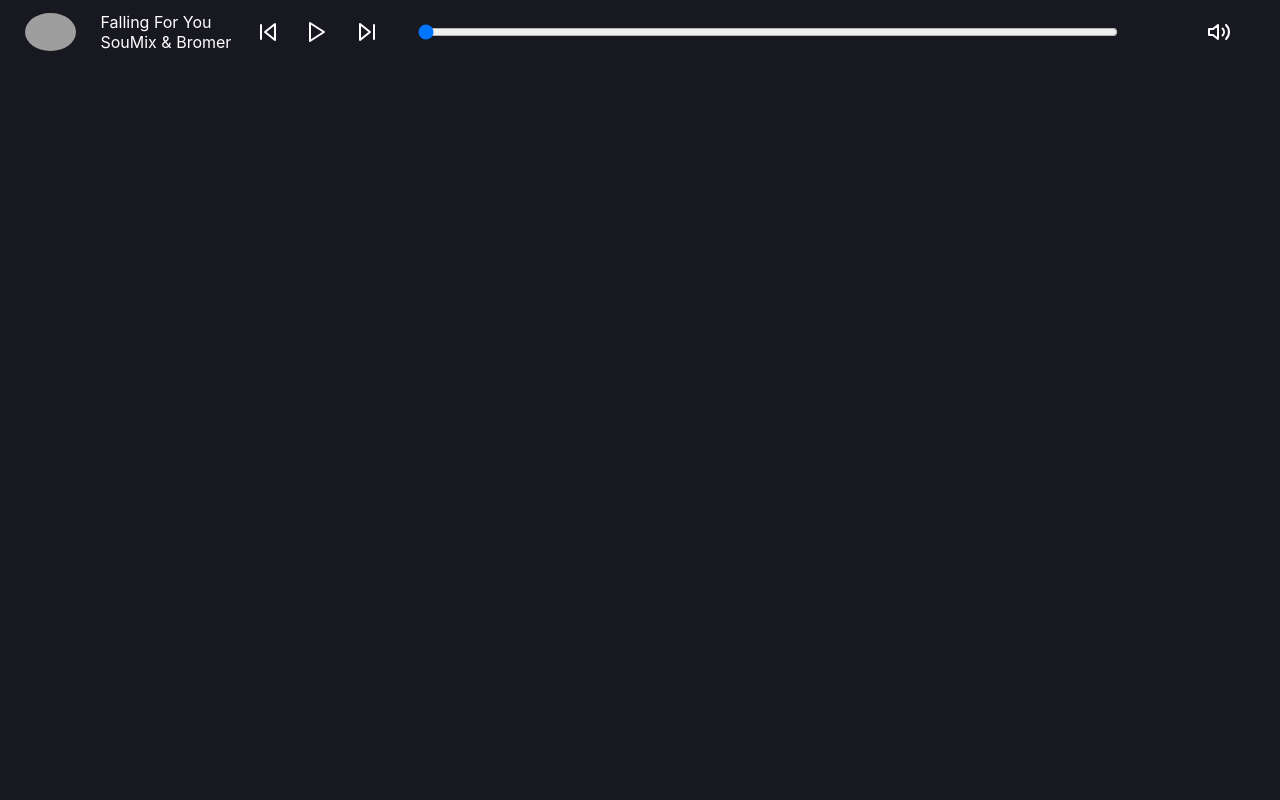
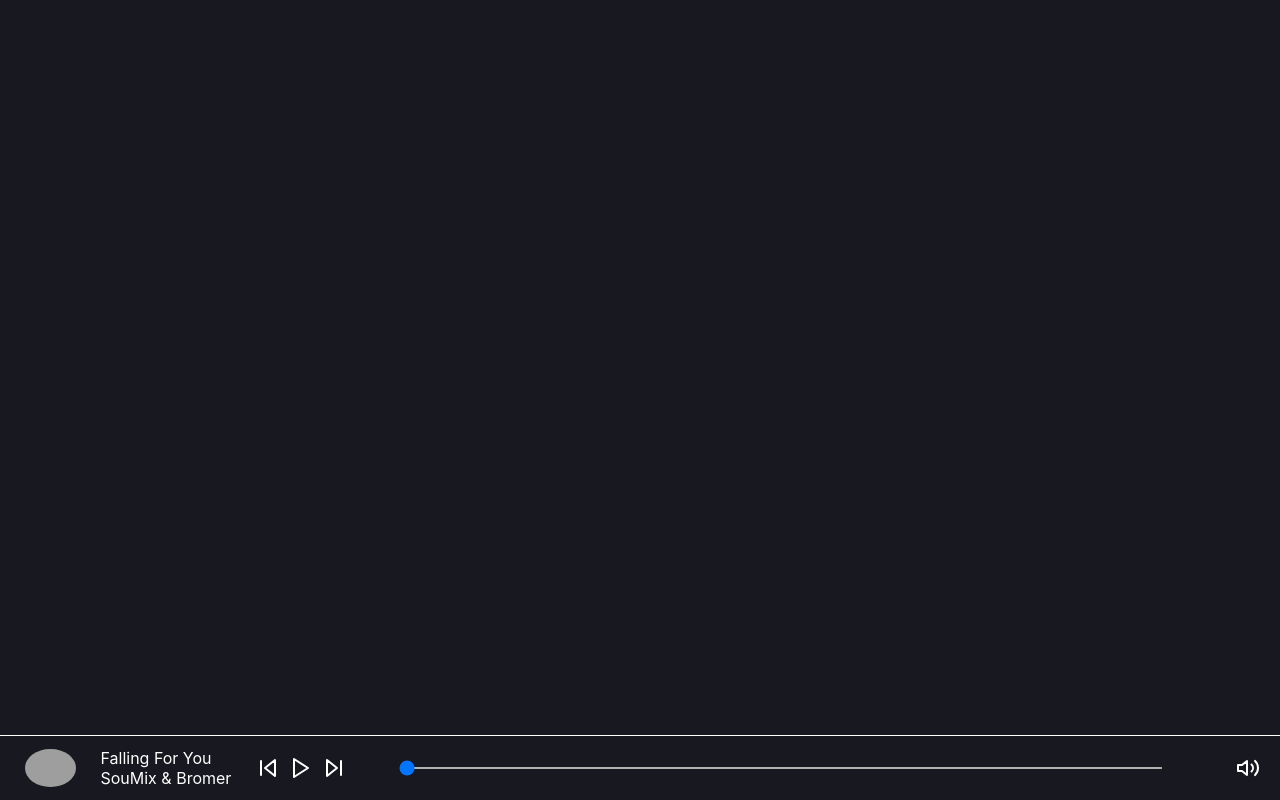
Before and after one commit to CharBar3/audio-streaming-service, a React (Create React App) app: page / in a window 1280 px wide. Built offline with nearby package versions, Linux system fonts and the light colour scheme; grey boxes are pictures that could not be loaded.

Commit message:
MediaPlayer WIP: Volume Modal and volume functionality

```diff
--- a/src/App.css
+++ b/src/App.css
@@ -1,2 +1,5 @@
 .App {
+  display: flex;
+  align-items: flex-end;
+  height: 100vh;
 }
--- a/src/components/MediaPlayer/MediaPlayer.css
+++ b/src/components/MediaPlayer/MediaPlayer.css
@@ -1,6 +1,7 @@
 .media-player {
   height: 64px;
   width: 100%;
+  border-top: 1px solid white;
 
   color: white;
 
@@ -9,7 +10,8 @@
 }
 
 .media-player a {
-  all: unset;
+  text-decoration: none;
+  color: white;
 }
 .media-player svg {
   color: white;
@@ -38,27 +40,33 @@
   height: 40%;
   display: flex;
   align-items: center;
+  justify-content: space-between;
 }
 
 .media-player-back-play-forward {
-  width: 12%;
-
+  width: 90px;
   display: flex;
   justify-content: space-between;
 }
 
 .media-player-time-slider {
-  width: 76%;
-
+  width: 75%;
   display: flex;
   justify-content: center;
 }
 .media-player-time-slider input {
-  width: 90%;
+  width: 100%;
+  height: 2px;
 }
+/* .media-player-time-slider input::-webkit-slider-thumb {
+  background-color: red;
+}
+.media-player-time-slider input::-webkit-slider-runnable-track {
+  color: white;
+} */
 
 .media-player-volume {
-  width: 12%;
+  width: 64px;
   display: flex;
   justify-content: center;
 }
--- a/src/components/MediaPlayer/MediaPlayer.js
+++ b/src/components/MediaPlayer/MediaPlayer.js
@@ -1,12 +1,7 @@
 import "./MediaPlayer.css";
-import PauseIcon from "./icons/pause.svg";
-import PlayIcon from "./icons/play.svg";
-// import VolumeIcon from "./icons/volume.svg";
-import VolumeMaxIcon from "./icons/volume-2.svg";
-import SkipBackIcon from "./icons/skip-back.svg";
-import SkipForwardIcon from "./icons/skip-forward.svg";
 
 import { useState } from "react";
+import VolumeModal from "./VolumeModal";
 
 const MediaPlayer = ({ artistPicture, songTitle, artistName, song }) => {
   const [playStateStyle, setPlayStateStyle] = useState({
@@ -52,6 +47,18 @@ const MediaPlayer = ({ artistPicture, songTitle, artistName, song }) => {
         playButtonDisplay: "block",
         pauseButtonDisplay: "none",
       });
+    }
+  };
+
+  const [volumeModalStatus, setVolumeModalStatus] = useState({
+    display: "none",
+  });
+
+  const openVolumeChangeModal = () => {
+    if (volumeModalStatus.display === "none") {
+      setVolumeModalStatus({ display: "flex" });
+    } else {
+      setVolumeModalStatus({ display: "none" });
     }
   };
 
@@ -143,6 +150,7 @@ const MediaPlayer = ({ artistPicture, songTitle, artistName, song }) => {
         </div>
         <div className="media-player-volume">
           <svg
+            onClick={() => openVolumeChangeModal()}
             xmlns="http://www.w3.org/2000/svg"
             width="24"
             height="24"
@@ -159,6 +167,7 @@ const MediaPlayer = ({ artistPicture, songTitle, artistName, song }) => {
           </svg>
         </div>
       </div>
+      <VolumeModal song={song} style={volumeModalStatus} />
     </div>
   );
 };
--- /dev/null
+++ b/src/components/MediaPlayer/VolumeModal.css
@@ -0,0 +1,17 @@
+.volume-modal {
+  position: absolute;
+  bottom: 64px;
+  right: 0px;
+
+  height: 175px;
+  width: 66px;
+  /* border: 2px solid white; */
+
+  display: flex;
+  justify-content: center;
+  align-items: center;
+}
+.volume-modal input {
+  -webkit-appearance: slider-vertical;
+  width: 10px;
+}
--- /dev/null
+++ b/src/components/MediaPlayer/VolumeModal.js
@@ -0,0 +1,15 @@
+import "./VolumeModal.css";
+
+const VolumeModal = ({ song, style }) => {
+  const handleChange = (e) => {
+    song.volume = e.target.value / 100;
+  };
+
+  return (
+    <div className="volume-modal" style={style}>
+      <input type="range" min="0" max="100" onChange={(e) => handleChange(e)} />
+    </div>
+  );
+};
+
+export default VolumeModal;
```
